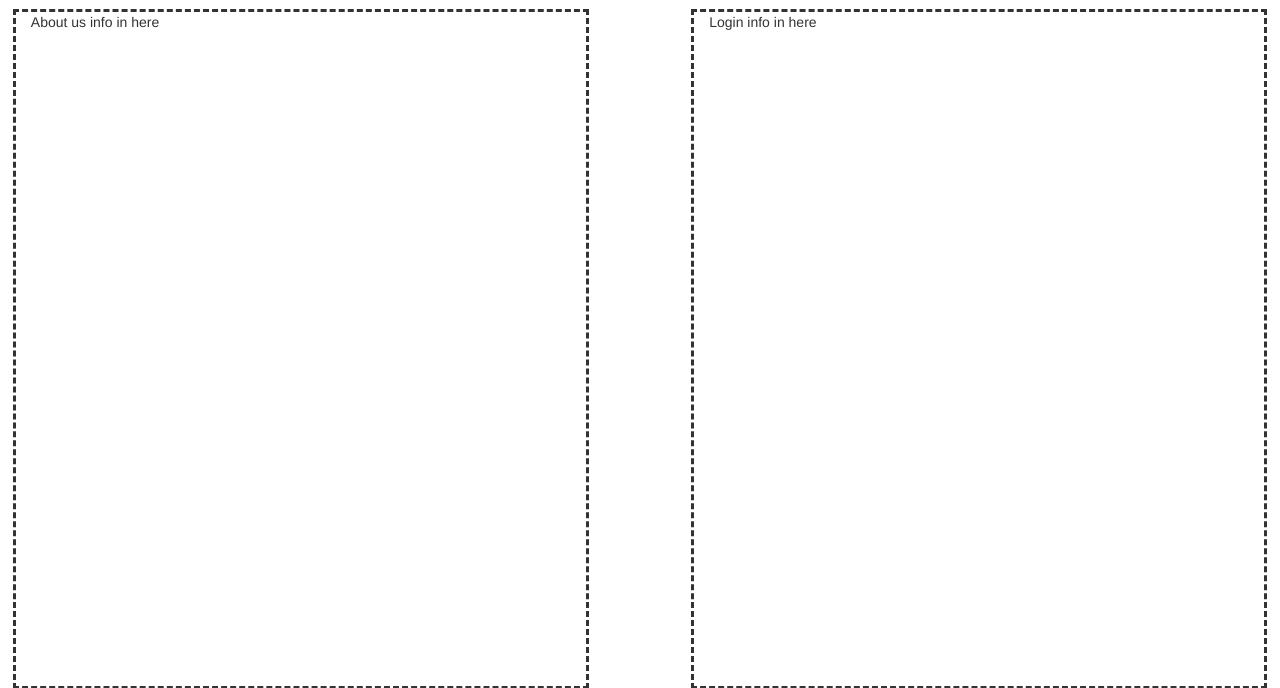
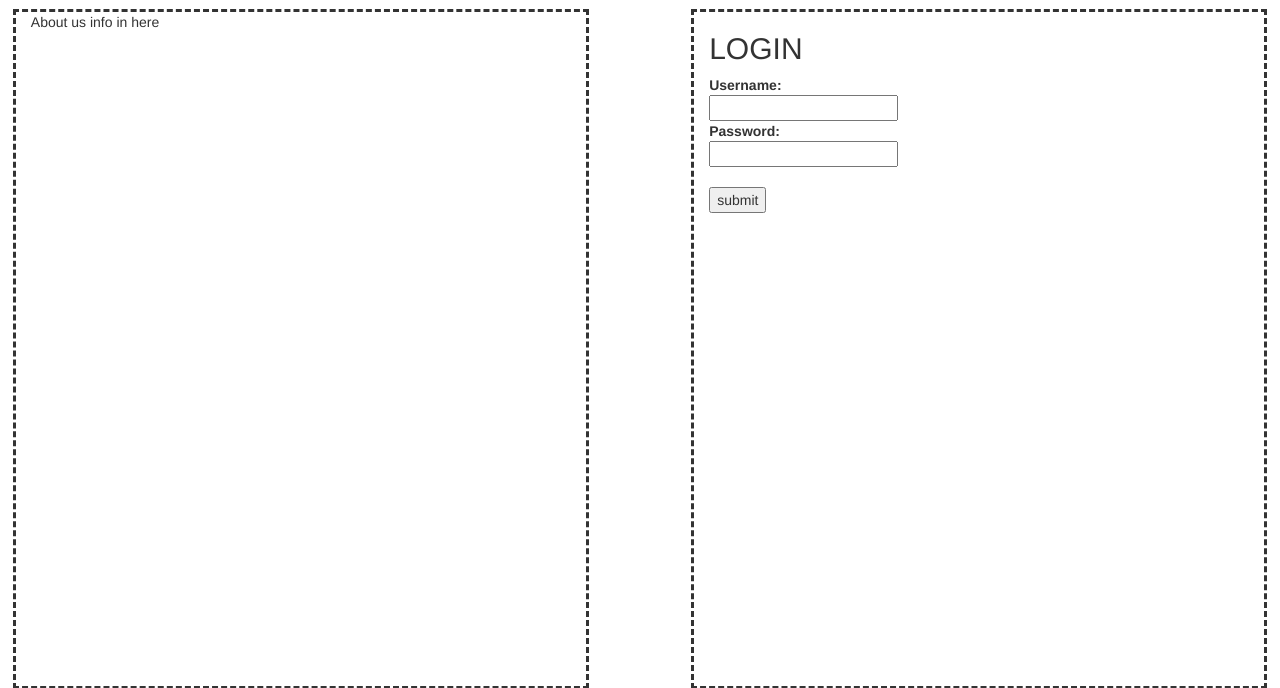
Before and after one commit to TotallyMelvin/Smart-City-Project, a Django app: page /home/ in a window 1280 px wide. Shown: the part 51-739 px from the top of the page. Run offline with Django 3.2, Linux system fonts and the light colour scheme; some libraries are stand-ins or nearby versions.

Commit message:
Added form to login

```diff
--- a/home/templates/personal/index.html
+++ b/home/templates/personal/index.html
@@ -14,7 +14,19 @@
 </div>
 
 <div class = 'loginHome container-fluid'>
-    Login info in here
+    <h2>LOGIN</h2>
+    <form method="post" >
+        <b>Username:</b>
+        <br>
+        <input type="text">
+        <br>
+        <b>Password:</b>
+        <br>
+        <input type="password">
+        <br>
+        <br>
+        <input type="submit" name="submit" value="submit">
+    </form>
 </div>
 
 {% endblock %}
```
